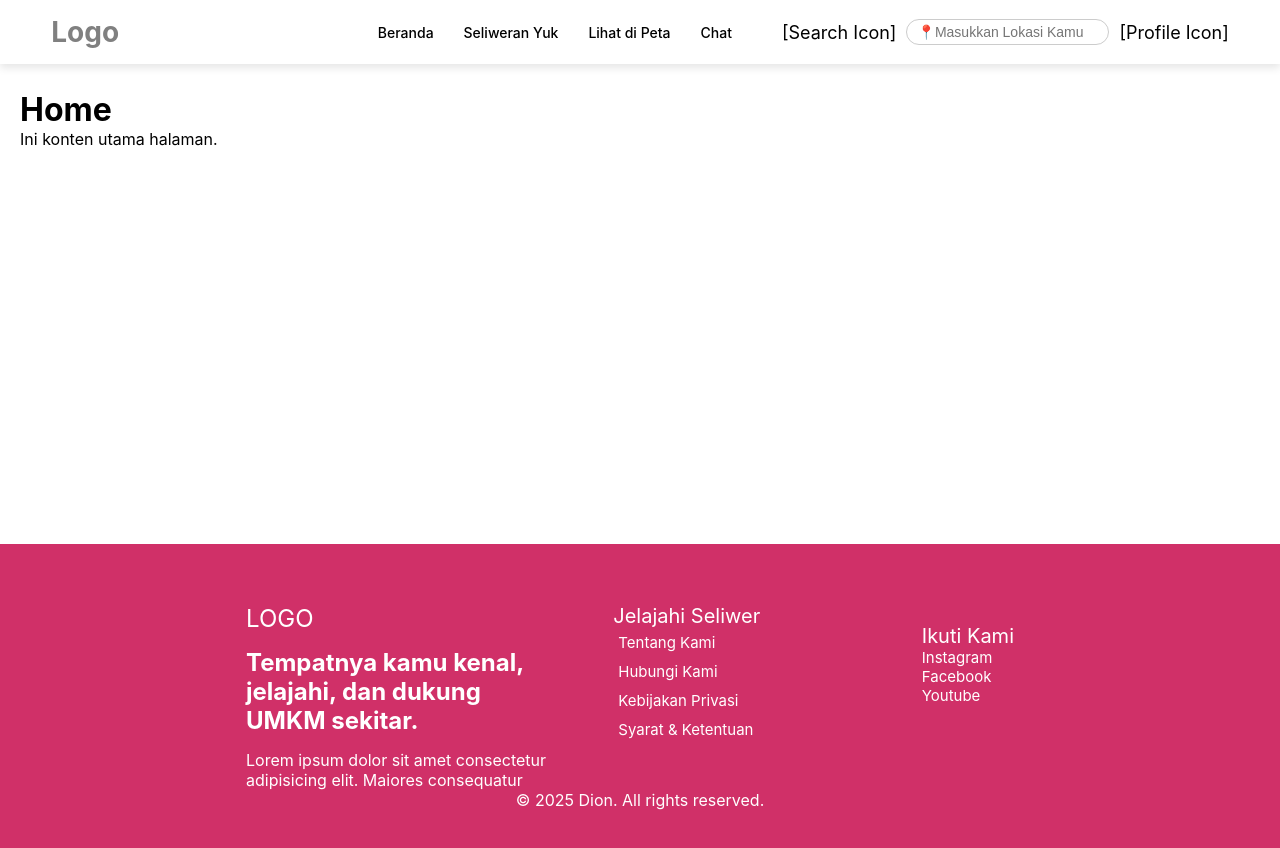
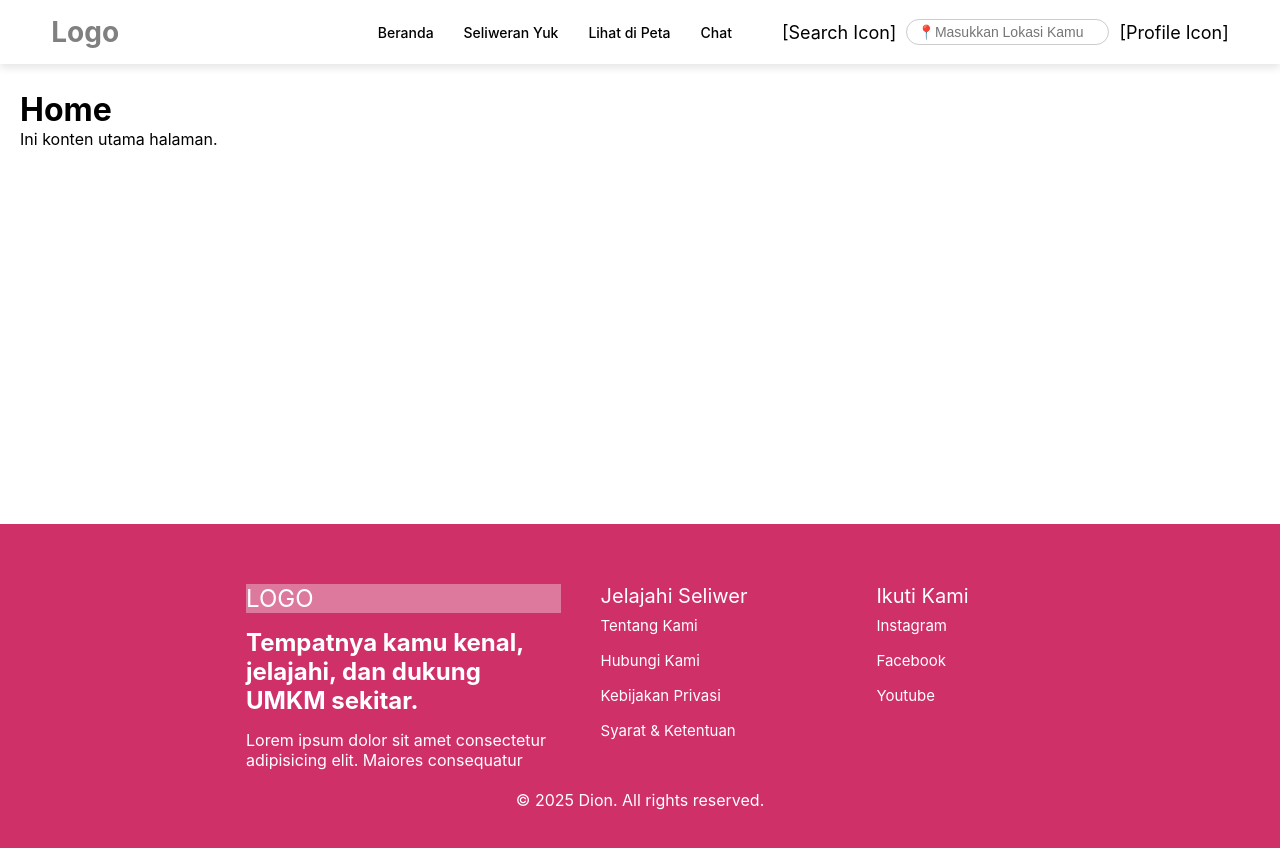
Before and after one commit to dionradithya/Seliwer, a React (Create React App) app: page / in a window 1280 px wide. Shown: the top 848 px of the page. Built offline with nearby package versions, Linux system fonts and the light colour scheme.

Commit message:
update footer (unfinished)

```diff
--- a/src/components/Footer/Footer.jsx
+++ b/src/components/Footer/Footer.jsx
@@ -5,33 +5,33 @@ const Footer = () => {
     <footer style={{backgroundColor: "#D03068", color: "#fff", padding: "60px 246px", textAlign: "center" }}>
 
         {/* MAIN GROUP */}
-        <div style={{display:"flex", justifyContent: "space-between", marginbottm:"50px"}}>
+        <div style={{display:"flex", justifyContent: "space-between"}}>
 
             {/* KOLOM 1 */}
-            <div style={{backgroundColor: "#D03068", width:"40%" }}>
-                <div style={{textAlign:"start", fontSize: "24px"}}>LOGO</div>
-                <div style={{textAlign:"start", fontSize: "24px", marginTop: "15px", fontWeight: "bold"}}>Tempatnya kamu kenal, jelajahi, dan dukung UMKM sekitar.</div>
-                <div style={{textAlign:"start", fontSize: "16px", marginTop: "15px"}}>Lorem ipsum dolor sit amet consectetur adipisicing elit. Maiores consequatur</div>
+            <div style={{display: "flex", flexDirection: "column", textAlign:"start", width:"40%" }}>
+                <div style={{fontSize: "24px", backgroundColor:"#dd799cff"}}>LOGO</div>
+                <div style={{fontSize: "24px", marginTop: "15px", fontWeight: "bold"}}>Tempatnya kamu kenal, jelajahi, dan dukung UMKM sekitar.</div>
+                <div style={{fontSize: "16px", marginTop: "15px"}}>Lorem ipsum dolor sit amet consectetur adipisicing elit. Maiores consequatur</div>
             </div>
 
             {/* KOLOM 2 */}
-            <div style={{display: "flex", backgroundColor: "#D03068", width:"30%", textAlign:"start", flexDirection: "column", height:"100%"}}>
+            <div style={{display: "flex", flexDirection: "column", width:"30%", textAlign:"start", height:"100%"}}>
                 <div style={{fontSize:"20px"}}>Jelajahi Seliwer</div>
-                <div style={{fontSize:"15px", padding:"5px"}}>Tentang Kami</div>
-                <div style={{fontSize:"15px", padding:"5px"}}>Hubungi Kami</div>
-                <div style={{fontSize:"15px", padding:"5px"}}>Kebijakan Privasi</div>
-                <div style={{fontSize:"15px", padding:"5px"}}>Syarat & Ketentuan</div>
+                <div style={{fontSize:"15px", padding:"8px 0px"}}>Tentang Kami</div>
+                <div style={{fontSize:"15px", padding:"8px 0px"}}>Hubungi Kami</div>
+                <div style={{fontSize:"15px", padding:"8px 0px"}}>Kebijakan Privasi</div>
+                <div style={{fontSize:"15px", padding:"8px 0px"}}>Syarat & Ketentuan</div>
             </div>
 
             {/* KOLOM 3 */}
-            <div style={{display: "flex", backgroundColor: "#D03068", textAlign:"start", flexDirection: "column", padding:"20px", height:"100%"}}>
+            <div style={{display: "flex", flexDirection: "column", width:"20%", textAlign:"start", height:"100%"}}>
                 <div style={{fontSize:"20px"}}>Ikuti Kami</div>
-                <div style={{fontSize:"15px"}}>Instagram</div>
-                <div style={{fontSize:"15px"}}>Facebook</div>
-                <div style={{fontSize:"15px"}}>Youtube</div>
+                <div style={{fontSize:"15px", padding:"8px 0px"}}>Instagram</div>
+                <div style={{fontSize:"15px", padding:"8px 0px"}}>Facebook</div>
+                <div style={{fontSize:"15px", padding:"8px 0px"}}>Youtube</div>
             </div>
         </div>
-        <div>© 2025 Dion. All rights reserved.</div>
+        <div style={{marginTop: "20px"}}>© 2025 Dion. All rights reserved.</div>
     </footer>
   );
 };
```
